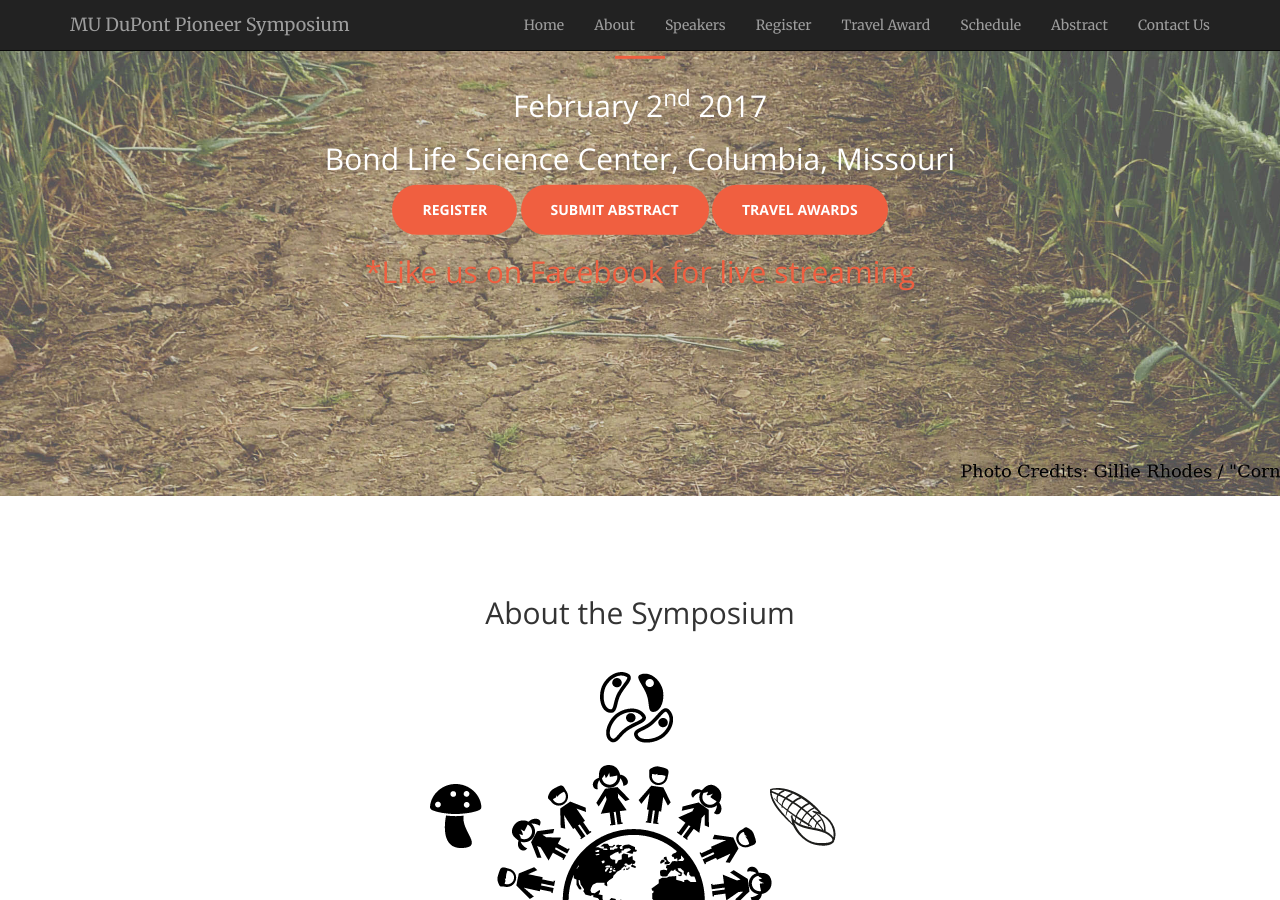
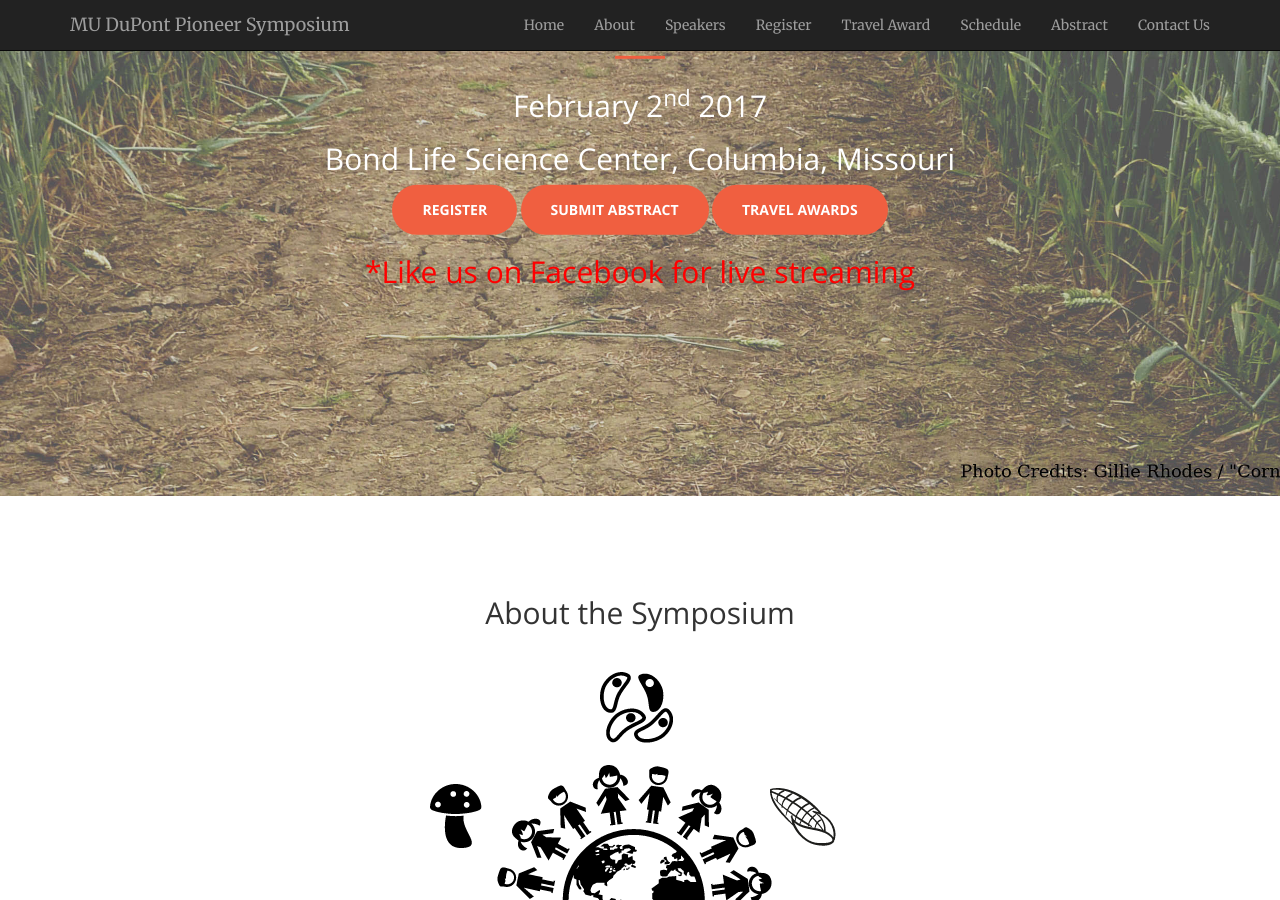
Before and after one commit to mupioneersymposium/mupioneersymposium.github.io, a Jekyll site: the page built from index.html, in a window 1280 px wide and 900 px high, scrolled down 404 px. Built offline with Jekyll 4.4.1, drawn with Linux system fonts in a browser that asks for light colours.

Commit message:
Update header.html

```diff
--- a/_includes/header.html
+++ b/_includes/header.html
@@ -10,7 +10,7 @@
             <a target="_blank" href="https://www.eventbrite.com/e/mu-dupont-pioneer-symposium-tickets-26468717647" class="btn btn-primary btn-xl page-scroll">Register</a>
             <a target="_blank" href="abstract.html" class="btn btn-primary btn-xl page-scroll">Submit Abstract</a>
             <a target="_blank" href="travel.html" class="btn btn-primary btn-xl page-scroll">Travel Awards</a>
-            <h2> <a href="https://www.facebook.com/mudupontpioneersymposium/" target="_blank"> *Like us on Facebook for live streaming </a> </h2>
+            <h2> <a href="https://www.facebook.com/mudupontpioneersymposium/" target="_blank" style="color: #ff0000;"> *Like us on Facebook for live streaming </a> </h2>
 
         </div>
     </div>
```
